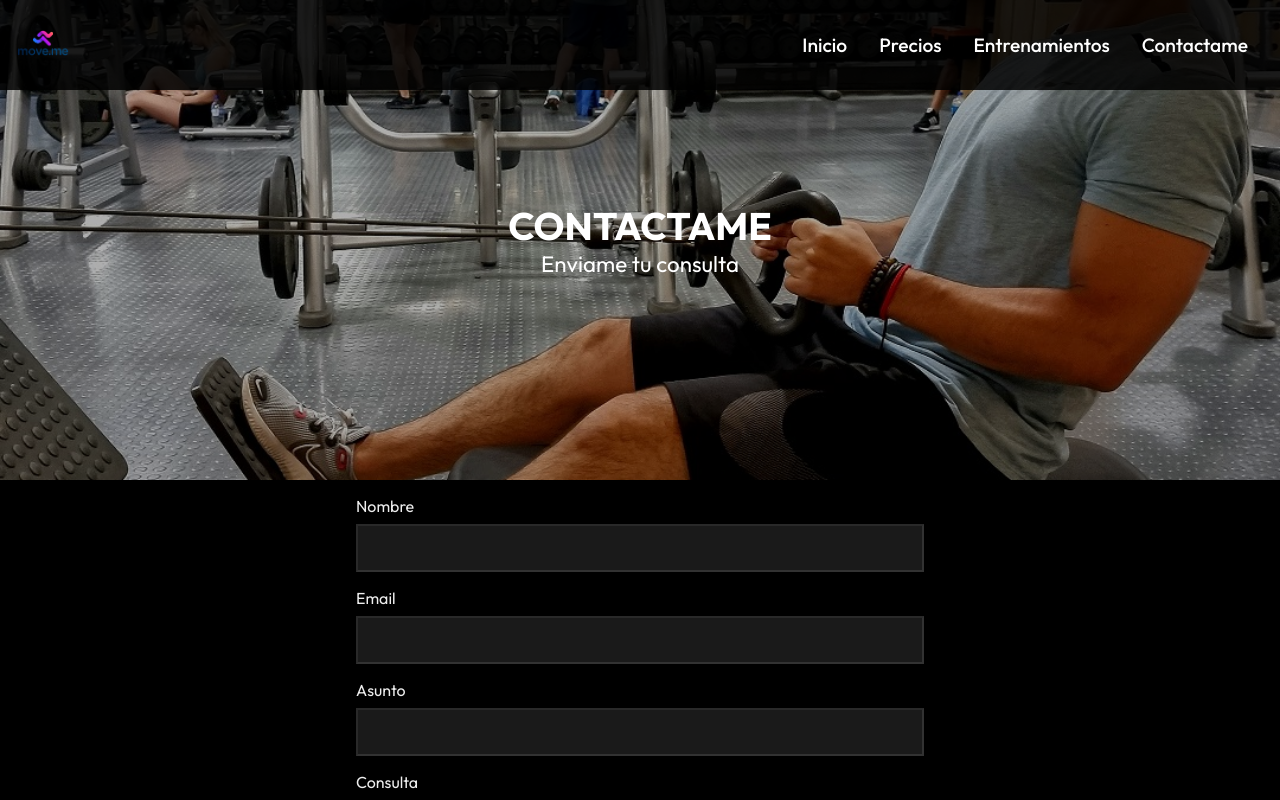
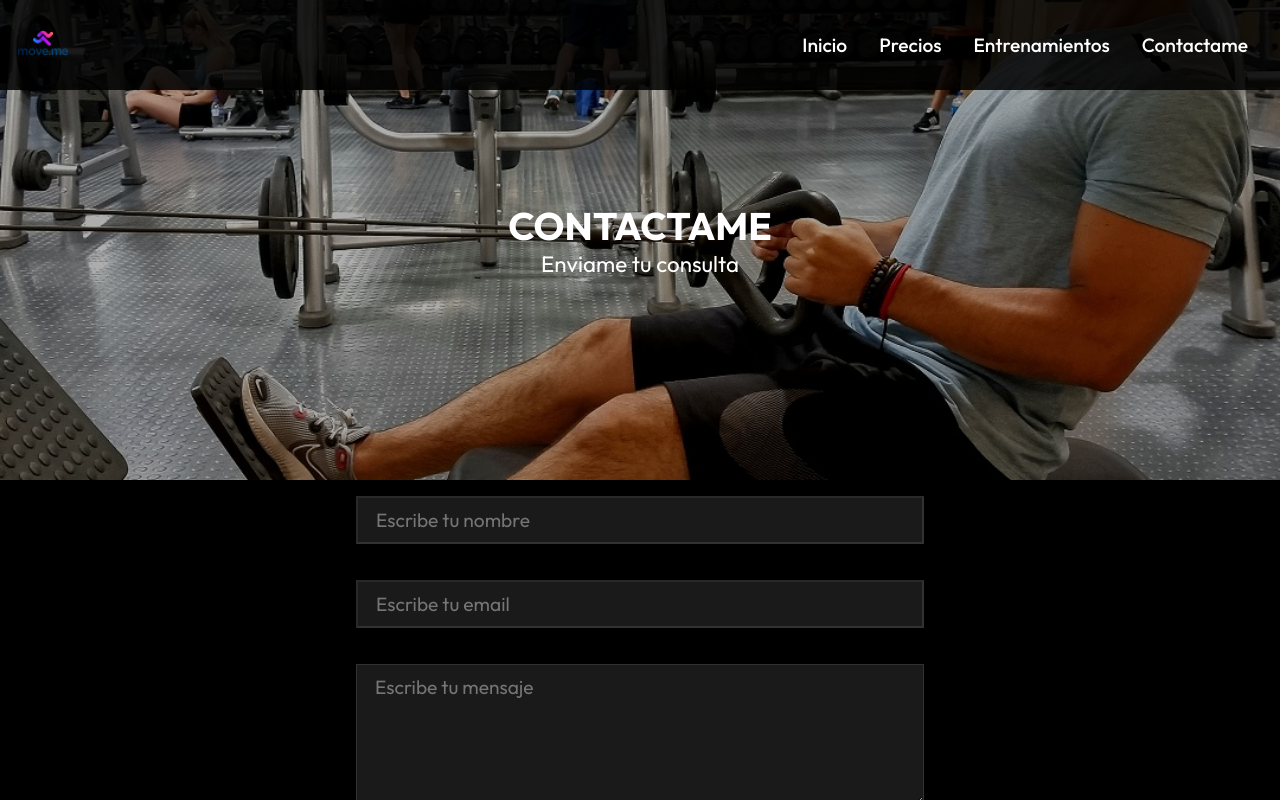
Before and after one commit to VarelaCristianFacundo/moveme, a React (Create React App) app: page /contact in a window 1280 px wide. Shown: the top 800 px of the page. Built offline with nearby package versions, Linux system fonts and the light colour scheme.

Commit message:
formulario de contacto completo

```diff
--- a/package.json
+++ b/package.json
@@ -8,7 +8,7 @@
     "@testing-library/user-event": "^13.5.0",
     "bootstrap": "^5.2.3",
     "react": "^18.2.0",
-    "react-bootstrap": "^2.7.0",
+    "react-bootstrap": "^2.8.0",
     "react-dom": "^18.2.0",
     "react-icons": "^4.4.0",
     "react-router-dom": "^6.3.0",
--- a/src/components/Form.css
+++ b/src/components/Form.css
@@ -1,24 +1,32 @@
-label{
-    color:#eee;
+label {
+    color: #eee;
 }
 
-form{
-    display:flex;
-    flex-direction:column;
-    padding:1rem;
-    margin:auto;
-    max-width:600px;
+form {
+    display: flex;
+    flex-direction: column;
+    padding: 1rem;
+    margin: auto;
+    max-width: 600px;
 }
 
-form label{
-    margin-bottom:.5rem;
+form label {
+    margin-bottom: .5rem;
 }
-form input,textarea{
-    margin-bottom:1rem;
-    padding:10px 18px;
+
+form input,
+textarea {
+    width: 100%;
+    margin-bottom: 1rem;
+    padding: 10px 18px;
     font-size: 1.2rem;
-    font-family:'Outfit',sans-serif ;
-    background:rgba(255,255,255,.1);
-    border-color: rgba(255,255,255,.1);
-    color:#f4f4f4;
+    font-family: 'Outfit', sans-serif;
+    background: rgba(255, 255, 255, .1);
+    border-color: rgba(255, 255, 255, .1);
+    color: #f4f4f4;
 }
+
+.alert {
+    color: white;
+    text-align: center;
+}
--- a/src/components/Form.js
+++ /dev/null
@@ -1,23 +0,0 @@
-import React from 'react';
-import './Form.css';
-
-function Form(props) {
-    return (
-        <div className='form'>
-            <form>
-                <label>Nombre</label>
-                <input type="text"></input>
-                <label>Email</label>
-                <input type="email"></input>
-                <label>Asunto</label>
-                <input type="text"></input>
-                <label>Consulta</label>
-                <textarea rows="6" placeholder='Escribime tu consulta'/>
-                <button className="btn">Enviar</button>
-            </form>
-
-        </div>
-    );
-}
-
-export default Form;
--- /dev/null
+++ b/src/components/Form.jsx
@@ -0,0 +1,129 @@
+import React, { useState } from "react";
+import { Alert, Form } from "react-bootstrap";
+import "./Form.css";
+
+export default function ContactForm() {
+  const [data, setData] = useState({
+    name: "",
+    email: "",
+    message: "",
+  });
+
+  const { name, email, message } = data;
+
+  const [success, setSuccess] = useState();
+  const [danger, setDanger] = useState();
+
+  const handleChange = (e) => {
+    setData({ ...data, [e.target.name]: e.target.value });
+  };
+
+  const handleSubmit = async (e) => {
+    e.preventDefault();
+
+    try {
+      if (data.name != "" && data.email != "" && data.message != "") {
+        const response = await fetch(
+          "https://v1.nocodeapi.com/cristianvarela/google_sheets/AoSZboOOODpSmSON?tabId=contacto",
+          {
+            method: "POST",
+            headers: {
+              "Content-Type": "application/json",
+            },
+            body: JSON.stringify([
+              [name, email, message, new Date().toLocaleString()],
+            ]),
+          }
+        );
+        await response.json();
+        setData({ ...data, name: "", email: "", message: "" });
+        setSuccess(true);
+        setDanger(false);
+      } else {
+        setDanger(true);
+      }
+    } catch (err) {
+      console.log(err);
+      setDanger(true);
+    }
+  };
+
+  return (
+    <>
+      <div className="form">
+        <Form onSubmit={handleSubmit}>
+          <Form.Group controlId="form.Name" className="formContent">
+            <Form.Control
+              type="text"
+              placeholder="Escribe tu nombre"
+              name="name"
+              value={name}
+              onChange={handleChange}
+            />
+          </Form.Group>
+          <br />
+          <Form.Group controlId="form.Name" className="formContent">
+            <Form.Control
+              width={"100%"}
+              type="email"
+              placeholder="Escribe tu email"
+              name="email"
+              value={email}
+              onChange={handleChange}
+            />
+          </Form.Group>
+          <Form.Group controlId="form.Textarea" className="formContent">
+            <br />
+            <Form.Control
+              value={message}
+              onChange={handleChange}
+              name="message"
+              as="textarea"
+              rows={5}
+              placeholder="Escribe tu mensaje"
+            />
+          </Form.Group>
+          <br />
+          <button className="btn">Enviar Mensaje</button>
+        </Form>
+      </div>
+      {success ? (
+        <Alert key="success" variant="success" className="alert">
+          El mensaje ha sido enviado
+        </Alert>
+      ) : (
+        <></>
+      )}
+      {danger ? (
+        <Alert key="danger" variant="danger">
+          El mensaje no pudo enviarse, inténtalo nuevamente
+        </Alert>
+      ) : (
+        <></>
+      )}
+    </>
+  );
+}
+
+// import React from "react";
+// import "./Form.css";
+
+// function Form(props) {
+//   return (
+//     <div className="form">
+//       <form>
+//         <label>Nombre</label>
+//         <input type="text"></input>
+//         <label>Email</label>
+//         <input type="email"></input>
+//         <label>Asunto</label>
+//         <input type="text"></input>
+//         <label>Consulta</label>
+//         <textarea rows="6" placeholder="Escribime tu consulta" />
+//         <button className="btn">Enviar</button>
+//       </form>
+//     </div>
+//   );
+// }
+
+// export default Form;
```
Also changed, not shown: 1 other file (tests, documents, lock files or other folders).
